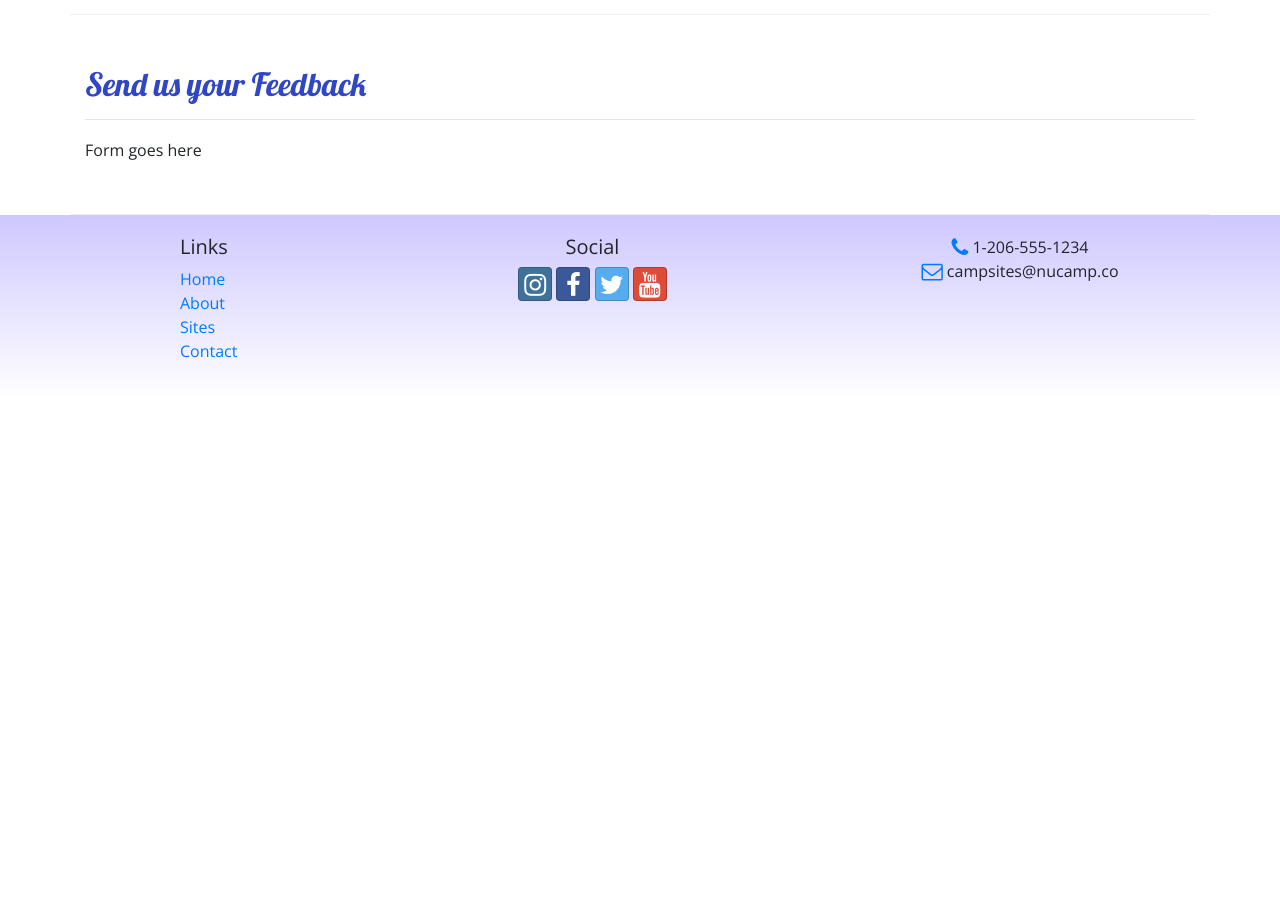
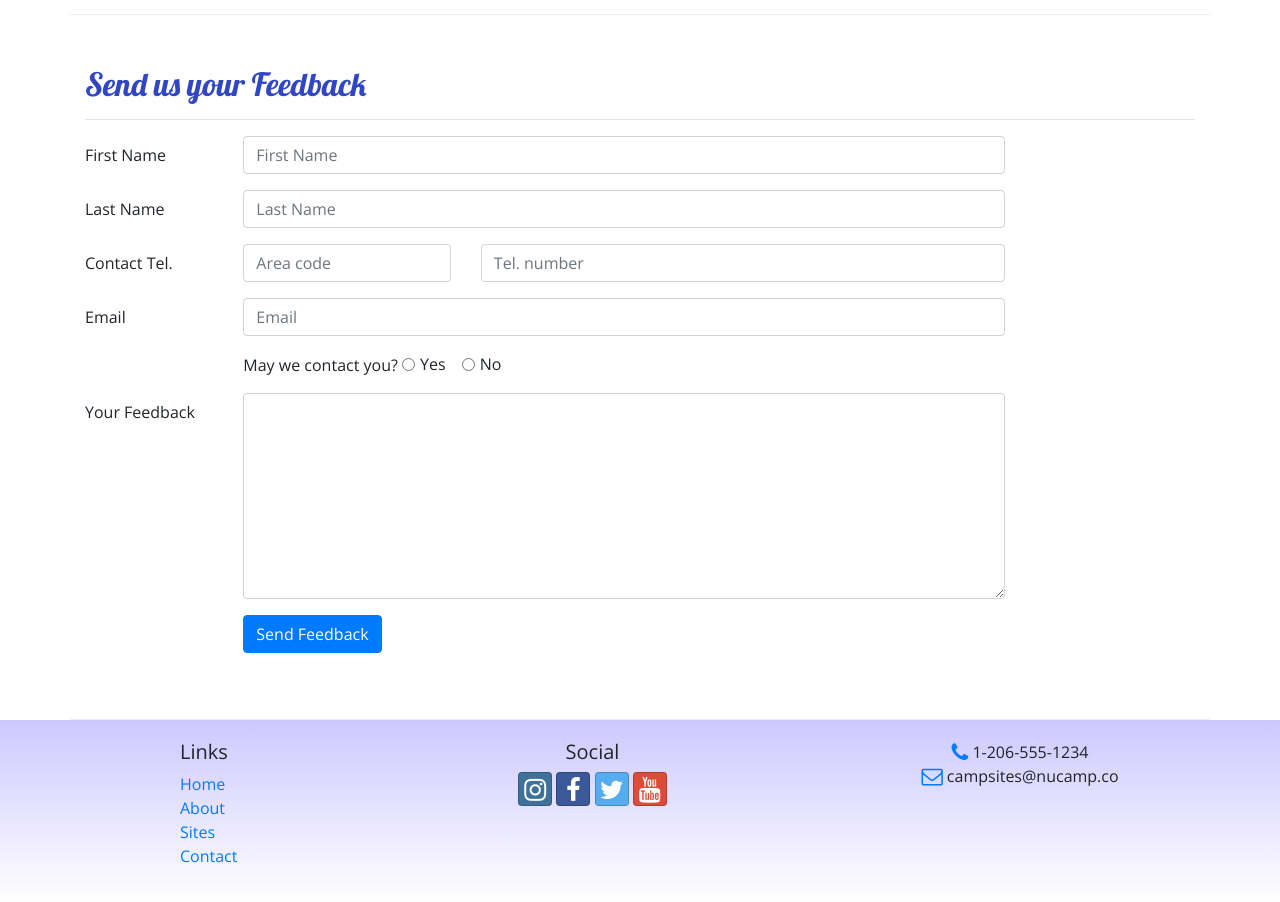
Before and after one commit to chrisessoe/Bootstrap, a website: page contactus.html in a window 1280 px wide. Shown: the part 560-1462 px from the top of the page. Before the commit the page ends 959 px from the top, so only its background shows below. Drawn offline with nearby package versions, Linux system fonts and the light colour scheme.

Commit message:
tables and Cards

```diff
--- a/contactus.html
+++ b/contactus.html
@@ -10,8 +10,8 @@
     <link rel="stylesheet" href="node_modules/bootstrap/dist/css/bootstrap.min.css"/>
 
     <!-- Additional CSS must be placed after Bootstrap CSS -->
-    <link rel="stylesheet" href="node_modules/font-awesome/css/font-awesome.min.css"/>
-    <link rel="stylesheet" href="node_modules/bootstrap-social/bootstrap-social.css"/>
+    <link rel="stylesheet" href="node_modules/font-awesome/css/font-awesome.min.css" />
+    <link rel="stylesheet" href="node_modules/bootstrap-social/bootstrap-social.css" />
     <link rel="stylesheet" href="https://fonts.googleapis.com/css?family=Lobster|Open+Sans"/>
     <link rel="stylesheet" href="styles.css"/>
 
@@ -38,12 +38,12 @@
                 </button>
                 <div class="collapse navbar-collapse" id="nucampNavbar">
                     <ul class="navbar-nav">
-                    <li class="nav-item"><a class="nav-link" href="index.html"><i class="fa fa-home fa-lg"></i> Home</a>
+                        <li class="nav-item active"><a class="nav-link" href="#"><i class="fa fa-home fa-lg"></i> Home</a>
                         </li>
                         <li class="nav-item"><a class="nav-link" href="aboutus.html"><i class="fa fa-info fa-lg"></i>
                                 About</a></li>
                         <li class="nav-item"><a class="nav-link" href="#"><i class="fa fa-list fa-lg"></i> Sites</a></li>
-                    <li class="nav-item active"><a class="nav-link" href="#"><i class="fa fa-address-card fa-lg"></i>
+                        <li class="nav-item"><a class="nav-link" href="contactus.html"><i class="fa fa-address-card fa-lg"></i>
                                 Contact</a></li>
                     </ul>
                 </div>
@@ -85,13 +85,65 @@
                 <hr />
             </div>
             <div class="col-md-10">
-                Form goes here
+                                <form>
+                                    <div class="form-group row">
+                                        <label for="firstName" class="col-md-2 col-form-label">First Name</label>
+                                        <div class="col-md-10">
+                                            <input type="text" class="form-control" id="firstName" name="firstName" placeholder="First Name" />
+                                        </div>
+                                    </div>
+                                    <div class="form-group row">
+                                        <label for="lastName" class="col-md-2 col-form-label">Last Name</label>
+                                        <div class="col-md-10">
+                                            <input type="text" class="form-control" id="lastName" name="lastName" placeholder="Last Name" />
+                                        </div>
+                                    </div>
+                                    <div class="form-group row">
+                                        <label for="areaCode" class="col-md-2 col-form-label">Contact Tel.</label>
+                                        <div class="col-5 col-md-3">
+                                            <input type="tel" class="form-control" id="areaCode" name="areaCode" placeholder="Area code" />
+                                        </div>
+                                        <div class="col-7">
+                                            <input type="tel" class="form-control" name="telNum" placeholder="Tel. number" />
+                                        </div>
+                                    </div>
+                                    <div class="form-group row">
+                                        <label for="email" class="col-md-2 col-form-label">Email</label>
+                                        <div class="col-md-10">
+                                            <input type="email" class="form-control" id="email" name="email" placeholder="Email" />
+                                        </div>
+                                    </div>
+                                    <div class="form-group row">
+                                        <div class="col offset-md-2">
+                                            May we contact you?
+                                            <div class="form-check form-check-inline">
+                                                <input type="radio" class="form-check-input" id="contactYes" name="contactRadios" value="yes" />
+                                                <label for="contactYes" class="form-check-label">Yes</label>
+                                            </div>
+                                            <div class="form-check form-check-inline">
+                                                <input type="radio" class="form-check-input" id="contactNo" name="contactRadios" value="no" />
+                                                <label for="contactNo" class="form-check-label">No</label>
+                                            </div>
+                                        </div>
+                                    </div>
+                                    <div class="form-group row">
+                                        <label for="feedback" class="col-md-2 col-form-label">Your Feedback</label>
+                                        <div class="col-md-10">
+                                            <textarea class="form-control" id="feedback" name="feedback" rows="8"></textarea>
+                                        </div>
+                                    </div>
+                                    <div class="form-group row">
+                                        <div class="offset-md-2 col-md-10">
+                                            <button type="submit" class="btn btn-primary">Send Feedback</button>
+                                        </div>
+                                    </div>
+                                </form>
             </div>
         </div>
 
     </div>
 
-    <footer>
+    <footer class="site-footer">
         <div class="container">
             <div class="row">
                 <div class="col-4 col-sm-2 offset-1">
```
Also changed, not shown: aboutus.html (+22 -11 lines), index.html (+1 -1 lines). Lines whose indentation alone changed are shown as unchanged.
